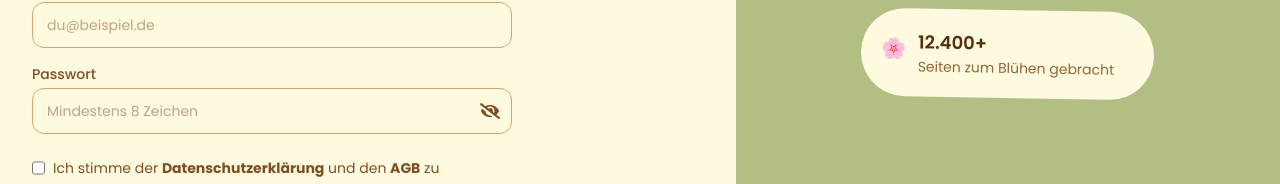
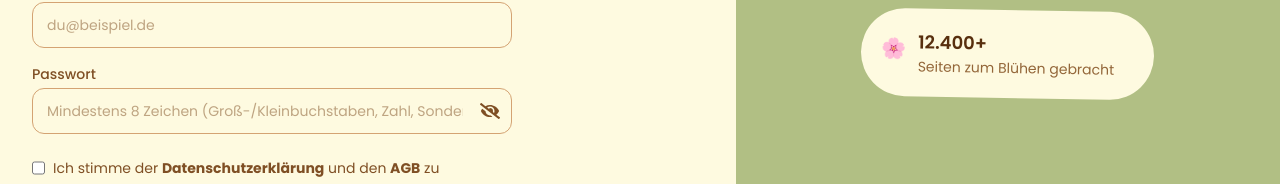
Before and after one commit to zeroequalsone/linkbloom, a Next.js app: page /register in a window 1280 px wide. Shown: the part 546-730 px from the top of the page. Built offline with nearby package versions, Linux system fonts and the light colour scheme; no server answers.

Commit message:
fix(ui): correct password validation feedback (#13)

```diff
--- a/components/auth/RegisterForm.tsx
+++ b/components/auth/RegisterForm.tsx
@@ -105,9 +105,11 @@ export default function RegisterForm() {
               type={passwordType}
               value={password}
               onChange={(e) => setPassword(e.target.value)}
-              placeholder="Mindestens 8 Zeichen"
+              placeholder="Mindestens 8 Zeichen (Groß-/Kleinbuchstaben, Zahl, Sonderzeichen)."
               minLength={8}
-              isSuccess={password.length > 7}
+              isSuccess={/^(?=.*[a-z])(?=.*[A-Z])(?=.*\d)(?=.*[^A-Za-z\d]).{8,}$/.test(
+                password,
+              )}
               success="Perfekt, das sieht sicher aus."
               required
               rightElement={
```
